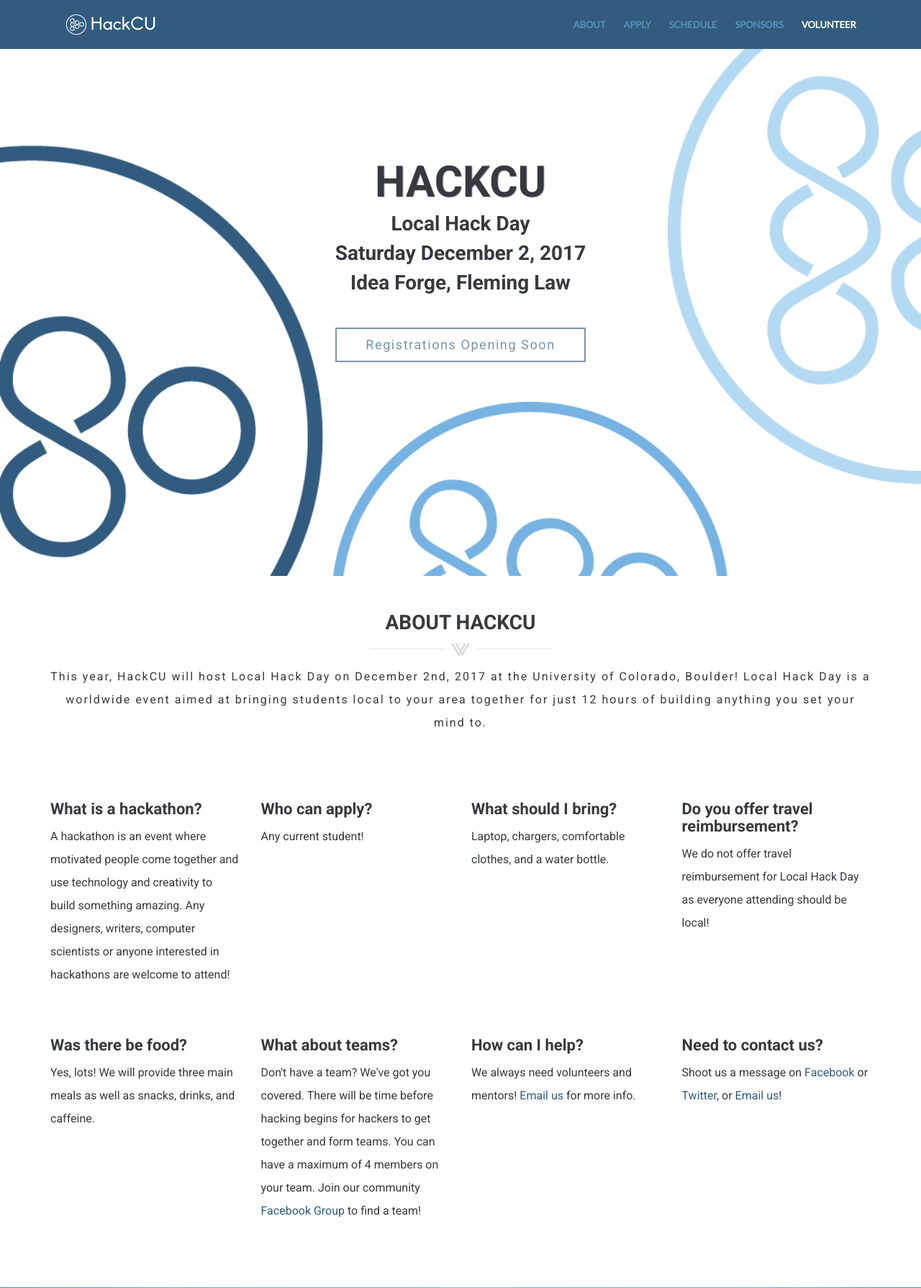
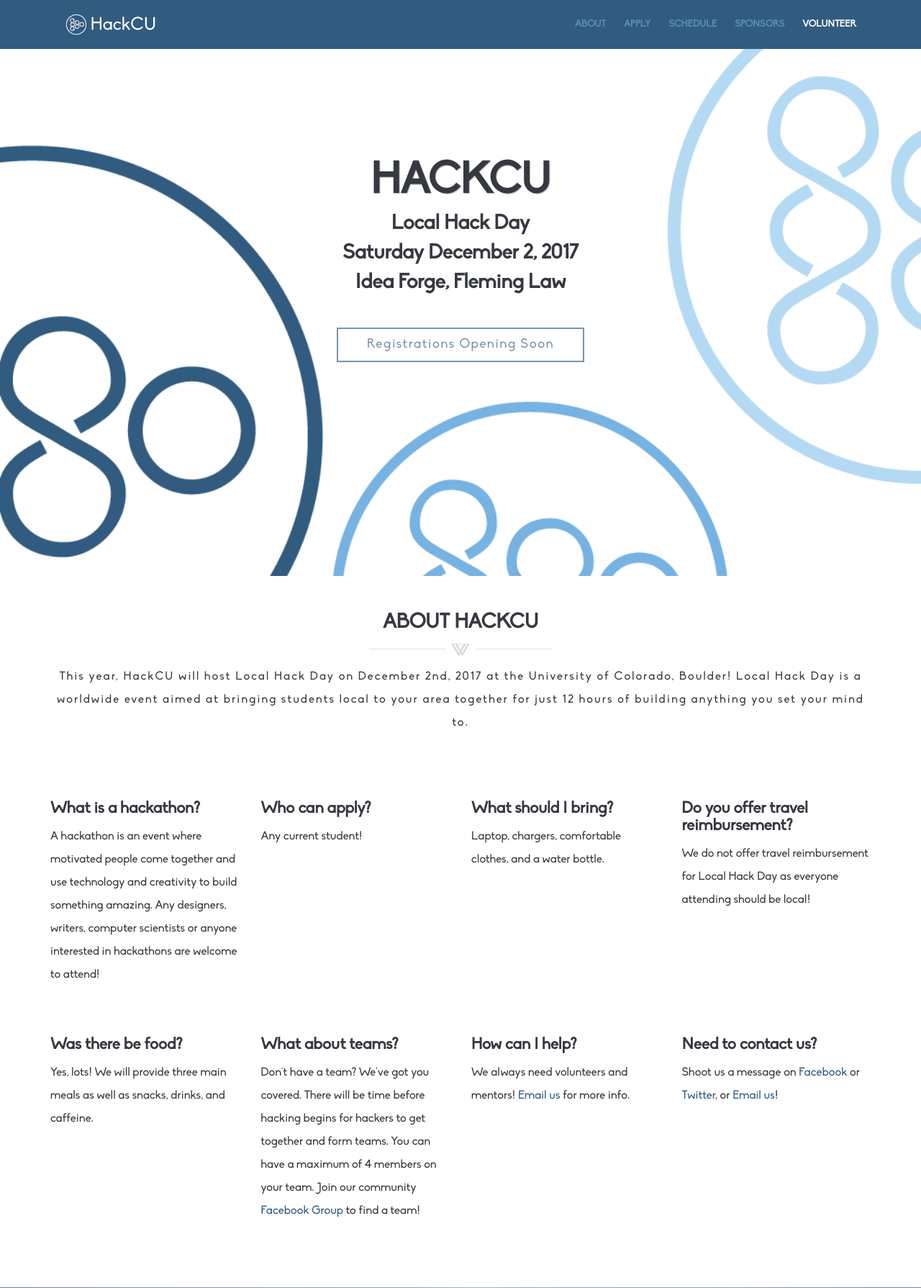
Before and after one commit to HackCU/LocalHackDay, a PHP site: page / in a window 1280 px wide. Shown: the top 1789 px of the page at 72% size. Run offline with PHP 8.4, Linux system fonts and the light colour scheme.

Commit message:
Update font to Biko

```diff
--- a/css/style.css
+++ b/css/style.css
@@ -10,9 +10,15 @@ Master Stylesheet
 
 ---------------------------------------------------------------------------------*/
 
+@font-face {
+    font-family: Biko;
+    src: url('../fonts/Biko_Regular.otf');
+    url('../fonts/Biko_Regular.otf'); /* IE */
+}
+
 html {
 	height: 100% !important;
-        background-color: #fff;
+    background-color: #fff;
 }
 body {
 	position: relative;
@@ -50,10 +56,10 @@ body .body {
 
 /* Begin Fonts */
 body {
-	font-family: 'Roboto', Helvetica, Arial, sans-serif;
+	font-family: Biko;
 }
 h1, h2, h3, h4, h5, h6 {
-	font-family: 'Roboto', Helvetica, Arial, sans-serif;
+	font-family: Biko;
 	font-weight: 700;
 	margin-bottom: 10px;
 }
@@ -73,10 +79,10 @@ h5 {
 	font-size: 18px;
 }
 p {
-	font: 16px/2em "Roboto";
+	font: 16px/2em Biko;
 }
 .navbar-nav > li > a {
-	font-family: "Lato", Helvetica, Arial, sans-serif;
+	font-family: Biko, Helvetica, Arial, sans-serif;
 }
 /* End Fonts */
 
--- a/index.html
+++ b/index.html
@@ -23,12 +23,6 @@
 
     <!-- Mobile Metas -->
     <meta name="viewport" content="width=device-width, initial-scale=1">
-
-    <!-- Google Fonts  -->
-    <link href='https://fonts.googleapis.com/css?family=Roboto:400,700,500' rel='stylesheet' type='text/css'>
-    <!-- Body font -->
-    <link href='https://fonts.googleapis.com/css?family=Lato:300,400' rel='stylesheet' type='text/css'>
-    <!-- Navbar font -->
 
     <!-- Libs and Plugins CSS -->
     <link rel="stylesheet" href="inc/bootstrap/css/bootstrap.min.css">
```
